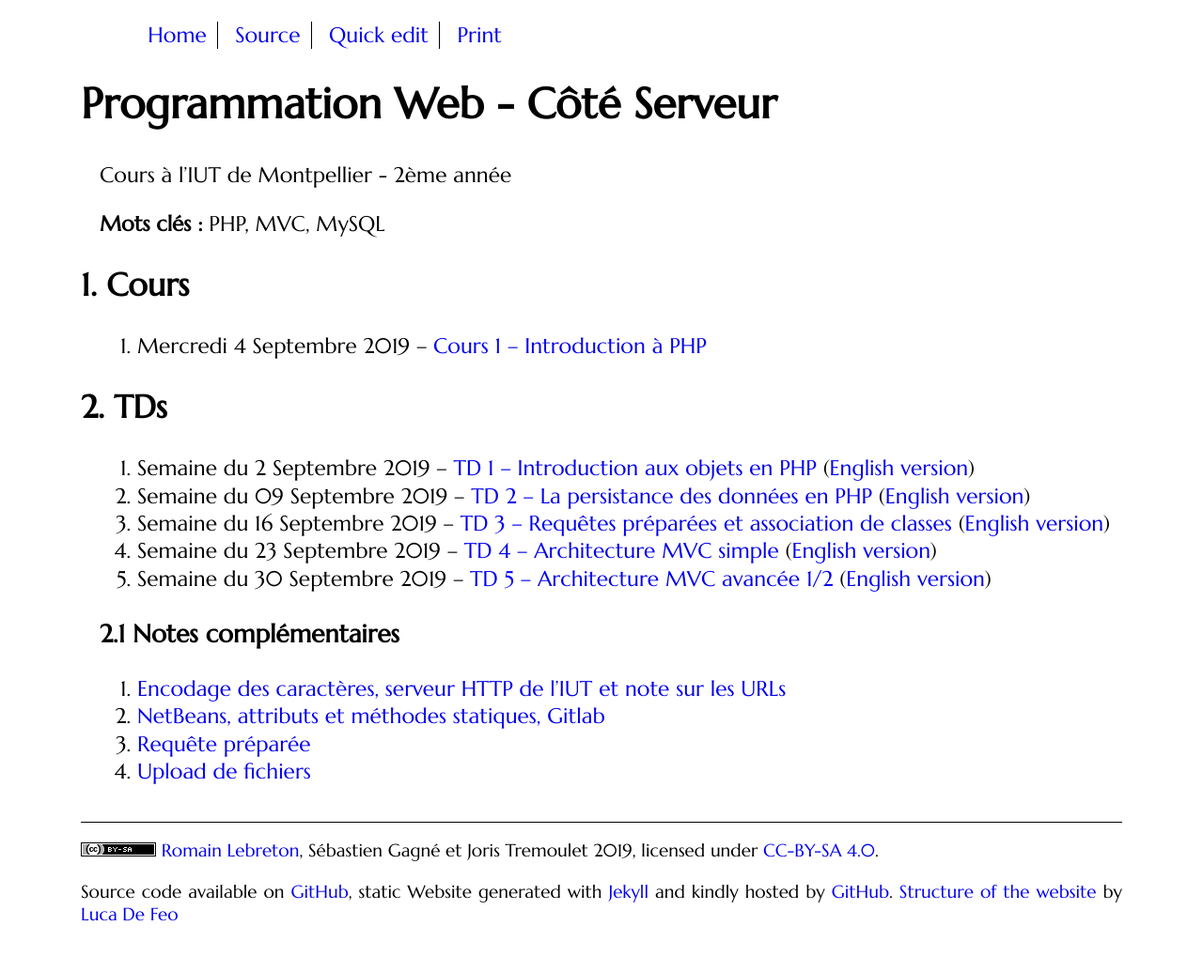
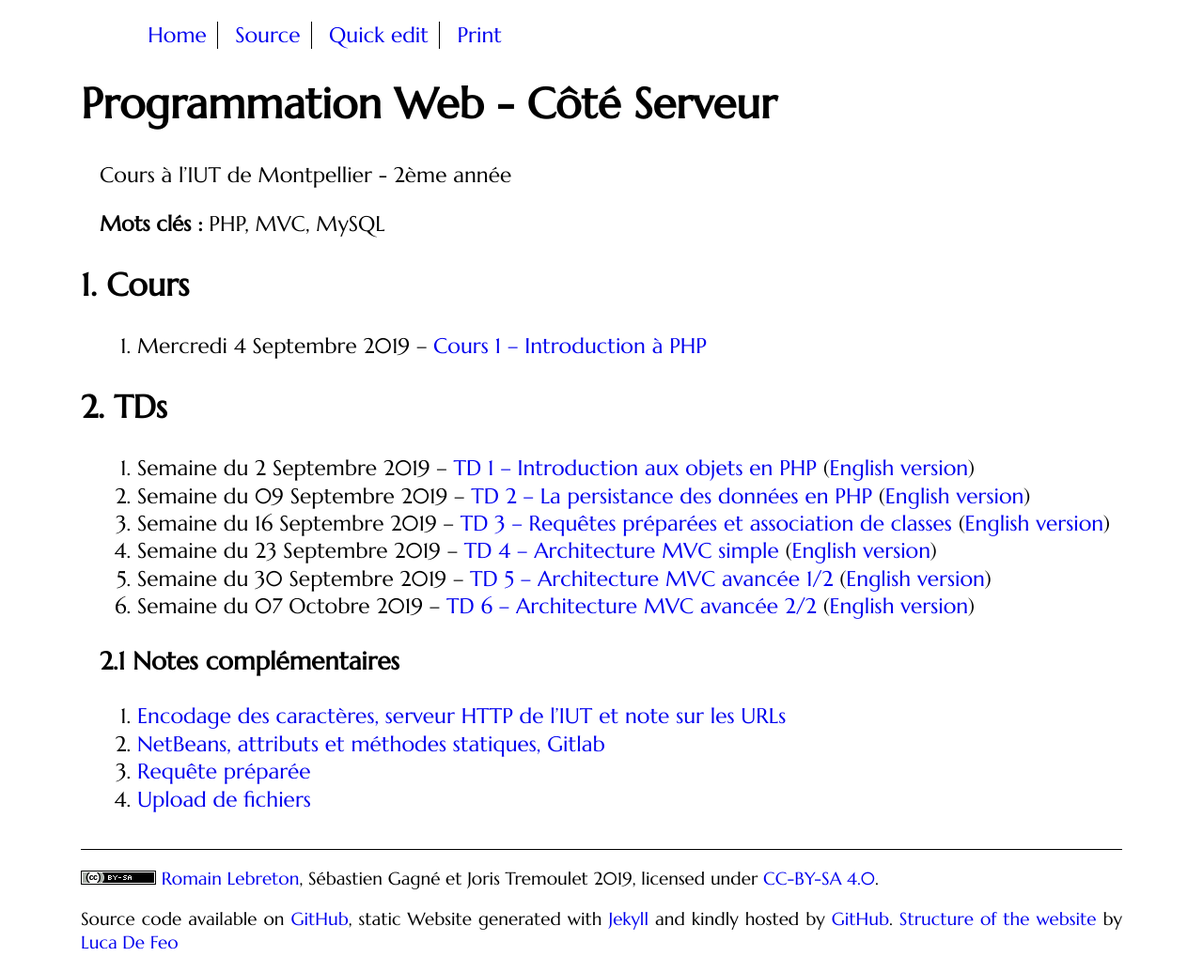
Before and after one commit to romainlebreton/R3.01-DeveloppementWeb, a Jekyll site: the page built from index.md, in a window 1280 px wide. Shown: the whole page at 94% size. Built offline with Jekyll 4.4.1, drawn with Linux system fonts in a browser that asks for light colours; some web fonts are replaced; before the commit the page ends 1006 px from its top, so only the background shows below that.

Commit message:
New week

```diff
--- a/index.md
+++ b/index.md
@@ -24,7 +24,7 @@ Cours à l'IUT de Montpellier - 2ème année
 1. Semaine du 16 Septembre 2019 -- [TD 3 -- Requêtes préparées et association de classes](tutorials/tutorial3.html) ([English version](tutorials/tutorial3-en.html))
 1. Semaine du 23 Septembre 2019 --  [TD 4 -- Architecture MVC simple](tutorials/tutorial4.html) ([English version](tutorials/tutorial4-en.html))
 1. Semaine du 30 Septembre 2019 -- [TD 5 -- Architecture MVC avancée 1/2](tutorials/tutorial5.html) ([English version](tutorials/tutorial5-en.html))
-<!-- 1. Semaine du 07 Octobre 2019 --  [TD 6 -- Architecture MVC avancée 2/2](tutorials/tutorial6.html) ([English version](tutorials/tutorial6-en.html)) -->
+1. Semaine du 07 Octobre 2019 --  [TD 6 -- Architecture MVC avancée 2/2](tutorials/tutorial6.html) ([English version](tutorials/tutorial6-en.html))
 <!-- 1. Semaine du 14 Octobre 2019 --  [Début projet](projet.html) -->
 <!-- 1. Semaine du 21 Octobre 2019 -- [Projet](projet.html) -->
 <!-- 1. Semaines du 4 Novembre 2019 --  -->
```
